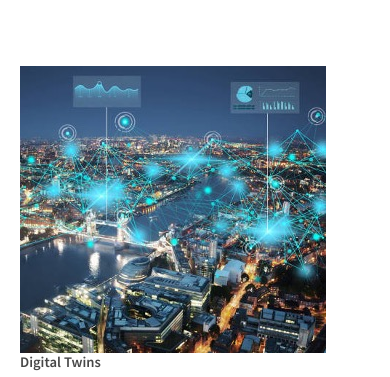
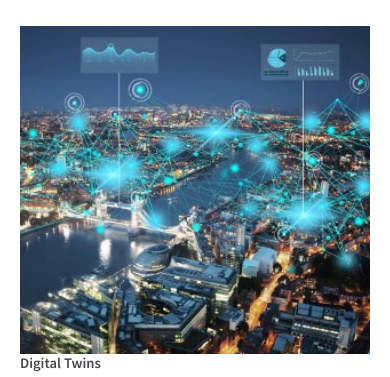
Before and after one commit to Urban-Analytics-Technology-Platform/Urban-Analytics-Technology-Platform.github.io, an Astro site: page / in a window 390 px wide. Shown: the part 403-780 px from the top of the page. Built offline with nearby package versions, Linux system fonts and the light colour scheme; Astro itself is replaced by a stand-in of ours; a web font is replaced by a local one.

Commit message:
Localise CSS in ThemeSection

```diff
--- a/src/components/ThemeSection.astro
+++ b/src/components/ThemeSection.astro
@@ -10,12 +10,33 @@ interface Props {
 const { title, description, image_src } = Astro.props;
 ---
 
-<section class="col-3 col-12-narrower">
+<section class="theme-box">
   <div class="box highlight">
-    <img class="hero-image" src={image_src} alt={"Urban Analytics: " + title} />
+    <img
+      class="theme-image"
+      src={image_src}
+      alt={"Urban Analytics: " + title}
+    />
     <h3>{title}</h3>
     <p>
       {description}
     </p>
   </div>
 </section>
+
+<style>
+  .theme-image {
+    width: 100%;
+    object-fit: cover;
+  }
+
+  .theme-box {
+    width: 25%;
+  }
+
+  @media screen and (max-width: 840px) {
+    .theme-box {
+      width: 100%;
+    }
+  }
+</style>
--- a/src/pages/index.astro
+++ b/src/pages/index.astro
@@ -32,7 +32,9 @@ const tier2Projects = projects.filter((project) => project.data.tier === 2);
             temporal scales. Our work is focused on the following areas:
           </p>
         </section>
+      </div>
 
+      <div class="row gtr-200">
         <ThemeSection
           title="Digital Twins"
           description="How do we use new data and algorithms to simulate aspects of the urban environment and evaluate urban polices?"
@@ -53,7 +55,8 @@ const tier2Projects = projects.filter((project) => project.data.tier === 2);
           description="How do we promote health, sustainability and prosperity for city populations?"
           image_src="/images/liveability.jpg"
         />
-
+      </div>
+      <div class="row gtr-200">
         <section class="col-12">
           <p>
             The Urban Analytics Technology Platform is a collection of tools
```
